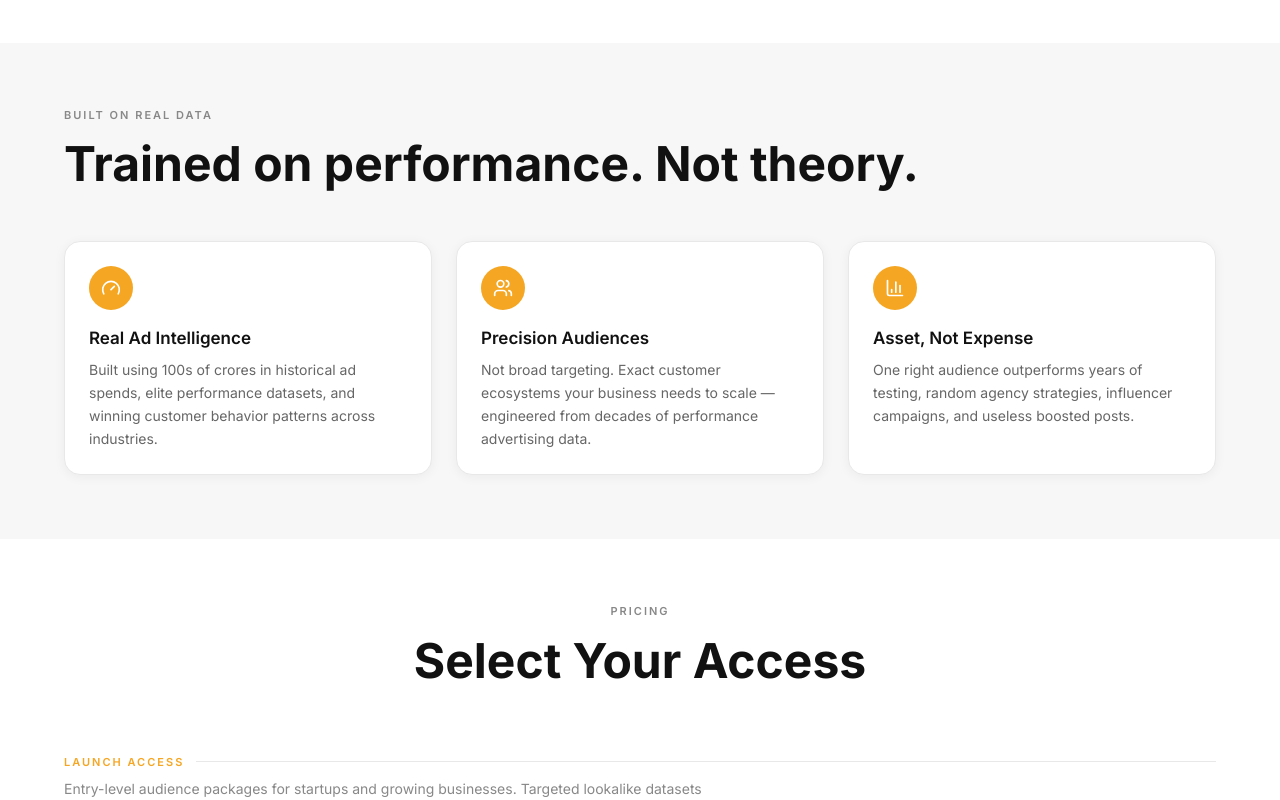
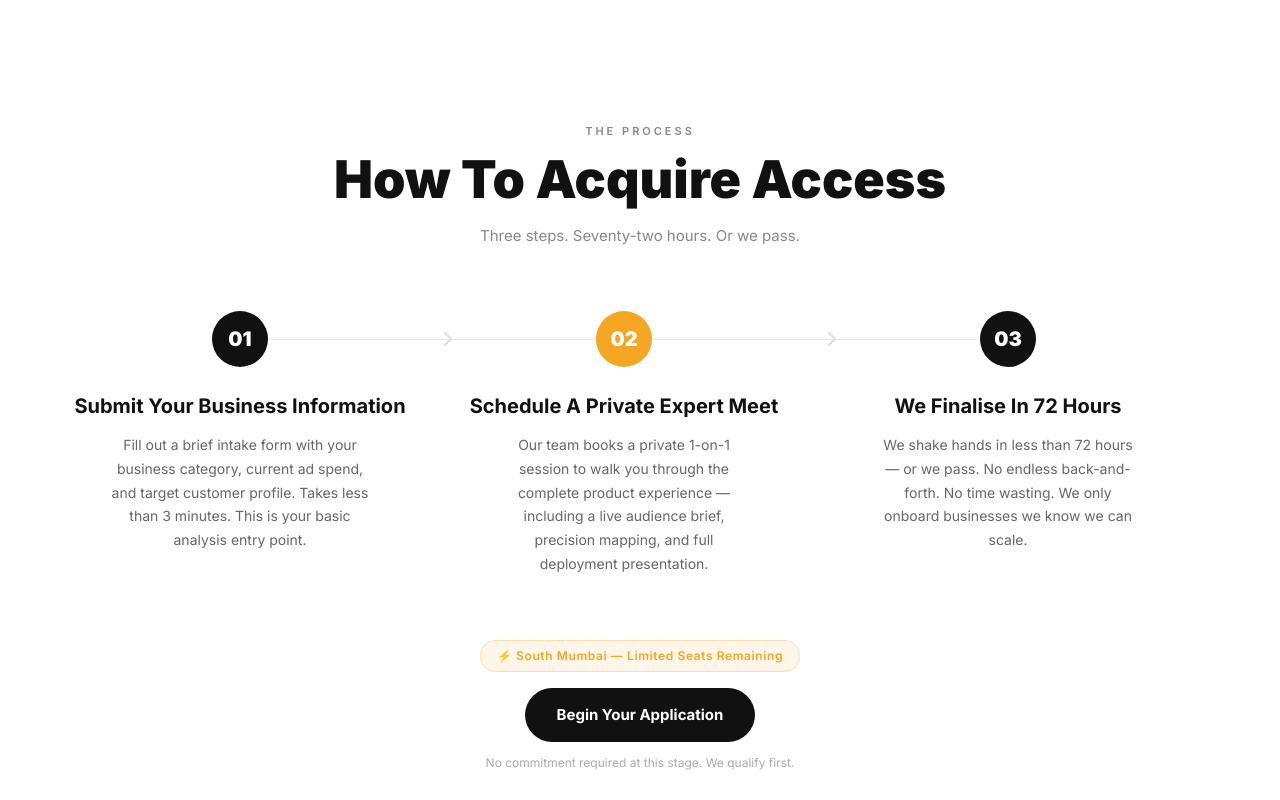
Before and after one commit to adishshah29-eng/native-lookalike-audiance, a React (Vite) app: page / in a window 1280 px wide. Shown: the part 2500-3300 px from the top of the page. Built offline with nearby package versions, Linux system fonts and the light colour scheme.

Commit message:
Changes of hero

```diff
--- a/src/app/App.tsx
+++ b/src/app/App.tsx
@@ -3,6 +3,7 @@ import { Hero } from './components/Hero';
 import { Partnerships } from './components/Partnerships';
 import { Stats } from './components/Stats';
 import { WhatWeDo } from './components/WhatWeDo';
+import { HowToAcquire } from './components/HowToAcquire';
 import { Features } from './components/Features';
 import { Pricing } from './components/Pricing';
 import { Testimonials } from './components/Testimonials';
@@ -18,6 +19,7 @@ export default function App() {
       <Partnerships />
       <Stats />
       <WhatWeDo />
+      <HowToAcquire />
       <Features />
       <Pricing />
       <Testimonials />
--- /dev/null
+++ b/src/app/components/HowToAcquire.tsx
@@ -0,0 +1,199 @@
+import { ChevronRight } from 'lucide-react';
+import { motion } from 'motion/react';
+
+const steps = [
+  {
+    number: '01',
+    title: 'Submit Your Business Information',
+    description:
+      'Fill out a brief intake form with your business category, current ad spend, and target customer profile. Takes less than 3 minutes. This is your basic analysis entry point.',
+    circleBg: 'bg-[#111111]',
+  },
+  {
+    number: '02',
+    title: 'Schedule A Private Expert Meet',
+    description:
+      'Our team books a private 1-on-1 session to walk you through the complete product experience — including a live audience brief, precision mapping, and full deployment presentation.',
+    circleBg: 'bg-[#F5A623]',
+  },
+  {
+    number: '03',
+    title: 'We Finalise In 72 Hours',
+    description:
+      'We shake hands in less than 72 hours — or we pass. No endless back-and-forth. No time wasting. We only onboard businesses we know we can scale.',
+    circleBg: 'bg-[#111111]',
+  },
+];
+
+export function HowToAcquire() {
+  return (
+    <section className="bg-white py-20 px-6">
+      <div className="max-w-6xl mx-auto">
+
+        {/* Eyebrow + Heading + Subheading */}
+        <motion.div
+          initial={{ opacity: 0, y: 20 }}
+          whileInView={{ opacity: 1, y: 0 }}
+          viewport={{ once: true }}
+          transition={{ duration: 0.5 }}
+        >
+          <p
+            className="text-center mb-3"
+            style={{
+              fontSize: '11px',
+              fontWeight: 600,
+              color: '#888888',
+              letterSpacing: '3px',
+              textTransform: 'uppercase',
+            }}
+          >
+            THE PROCESS
+          </p>
+
+          <h2
+            className="text-center mb-4"
+            style={{
+              fontSize: 'clamp(36px, 5vw, 52px)',
+              fontWeight: 900,
+              color: '#111111',
+              lineHeight: 1.1,
+            }}
+          >
+            How To Acquire Access
+          </h2>
+
+          <p
+            className="text-center mx-auto mb-16"
+            style={{
+              fontSize: '15px',
+              color: '#888888',
+              maxWidth: '480px',
+            }}
+          >
+            Three steps. Seventy-two hours.{' '}
+            Or we pass.
+          </p>
+        </motion.div>
+
+        {/* Steps Grid */}
+        <div className="grid grid-cols-1 md:grid-cols-3 gap-0 md:gap-0 relative">
+
+          {/* Thin horizontal connecting line (desktop only) */}
+          <div
+            className="hidden md:block absolute h-[1px] bg-[#E8E8E8] z-0"
+            style={{ top: '28px', left: '16.66%', right: '16.66%' }}
+          />
+
+          {/* Arrow: Step 1 → 2 */}
+          <ChevronRight
+            className="hidden md:block absolute text-[#DDDDDD] z-20"
+            style={{ top: '16px', left: 'calc(33.33% - 12px)', width: '24px', height: '24px' }}
+          />
+
+          {/* Arrow: Step 2 → 3 */}
+          <ChevronRight
+            className="hidden md:block absolute text-[#DDDDDD] z-20"
+            style={{ top: '16px', left: 'calc(66.66% - 12px)', width: '24px', height: '24px' }}
+          />
+
+          {steps.map((step, index) => (
+            <motion.div
+              key={step.number}
+              initial={{ opacity: 0, y: 30 }}
+              whileInView={{ opacity: 1, y: 0 }}
+              viewport={{ once: true }}
+              transition={{ duration: 0.5, delay: index * 0.15 }}
+              className={[
+                // Mobile: left accent border, stacked
+                'border-l-2 border-[#F5A623] pl-6 mb-8',
+                // Desktop: reset border, center-align
+                'md:border-l-0 md:pl-0 md:mb-0',
+                'relative flex flex-col items-start md:items-center text-center px-6 md:px-8 py-8 md:py-0',
+              ].join(' ')}
+            >
+              {/* Numbered circle */}
+              <div
+                className={`w-14 h-14 rounded-full flex items-center justify-center text-white font-black text-xl mb-6 flex-shrink-0 relative z-10 ${step.circleBg}`}
+              >
+                {step.number}
+              </div>
+
+              {/* Step title */}
+              <h3
+                className="mb-3 text-left md:text-center"
+                style={{
+                  fontSize: 'clamp(18px, 2vw, 20px)',
+                  fontWeight: 700,
+                  color: '#111111',
+                }}
+              >
+                {step.title}
+              </h3>
+
+              {/* Step description */}
+              <p
+                className="text-left md:text-center"
+                style={{
+                  fontSize: '14px',
+                  color: '#666666',
+                  lineHeight: 1.7,
+                  maxWidth: '260px',
+                }}
+              >
+                {step.description}
+              </p>
+            </motion.div>
+          ))}
+        </div>
+
+        {/* Bottom CTA Strip */}
+        <motion.div
+          initial={{ opacity: 0, y: 20 }}
+          whileInView={{ opacity: 1, y: 0 }}
+          viewport={{ once: true }}
+          transition={{ duration: 0.5, delay: 0.5 }}
+          className="mt-16 flex flex-col items-center"
+        >
+          {/* Pill badge */}
+          <div
+            className="inline-flex items-center gap-2 rounded-full px-4 py-1.5 mb-4"
+            style={{
+              backgroundColor: 'rgba(245, 166, 35, 0.10)',
+              border: '1px solid rgba(245, 166, 35, 0.30)',
+            }}
+          >
+            <span
+              style={{
+                fontSize: '12px',
+                fontWeight: 600,
+                color: '#F5A623',
+                letterSpacing: '0.05em',
+              }}
+            >
+              ⚡ South Mumbai — Limited Seats Remaining
+            </span>
+          </div>
+
+          {/* CTA Button */}
+          <button
+            className="bg-[#111111] text-white px-8 py-4 rounded-full font-bold hover:bg-black transition-colors cursor-pointer inline-block"
+            style={{ fontSize: '15px' }}
+            onClick={() =>
+              document.getElementById('contact')?.scrollIntoView({ behavior: 'smooth' })
+            }
+          >
+            Begin Your Application
+          </button>
+
+          {/* Fine print */}
+          <p
+            className="mt-3 text-center"
+            style={{ fontSize: '12px', color: '#AAAAAA' }}
+          >
+            No commitment required at this stage. We qualify first.
+          </p>
+        </motion.div>
+      </div>
+    </section>
+  );
+}
```
